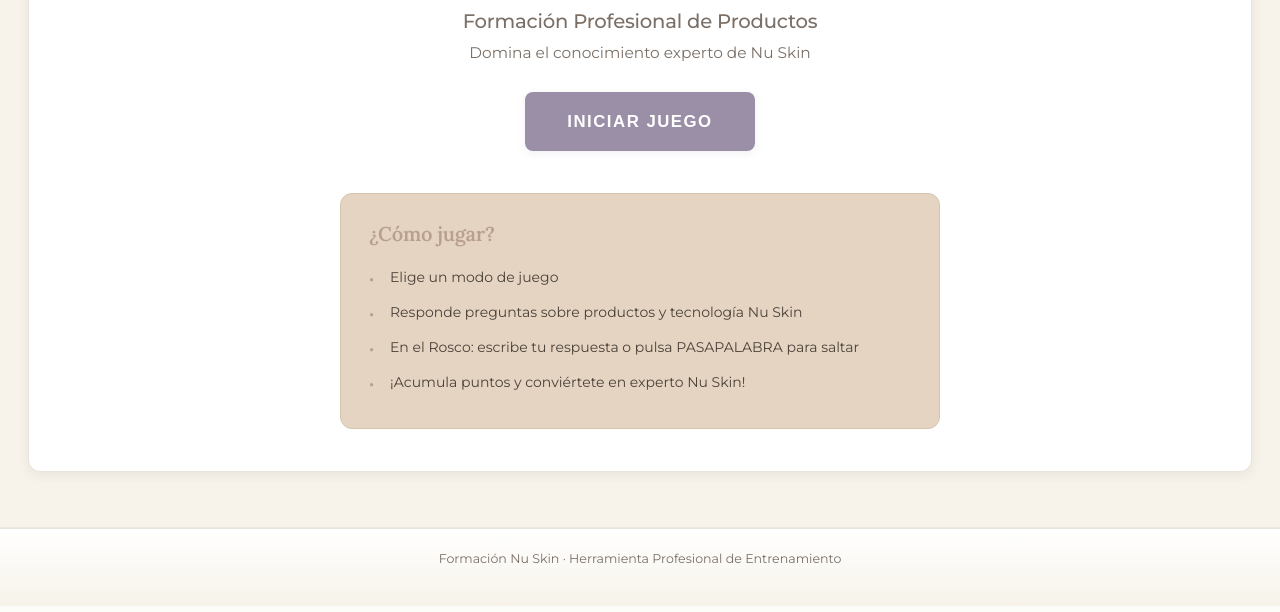
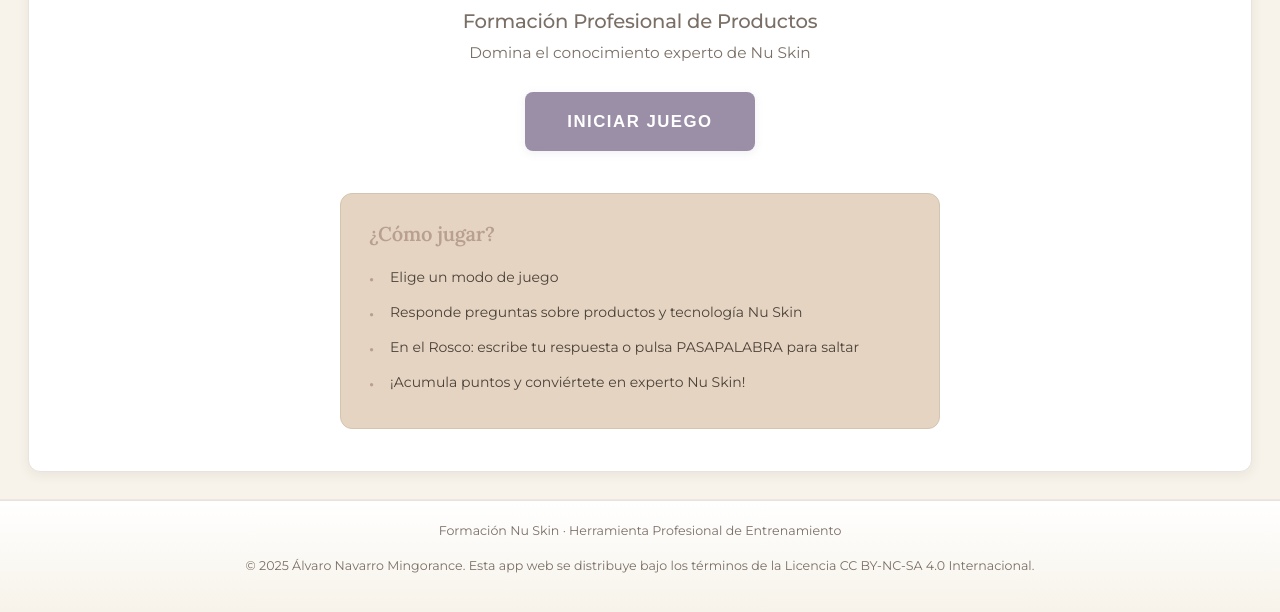
Before and after one commit to anavarromingo-cmyk/CandelaS, a plain HTML site: page index.html in a window 1280 px wide. Shown: the part 194-806 px from the top of the page. Drawn offline with Linux system fonts and the light colour scheme.

Commit message:
index.html

```diff
--- a/index.html
+++ b/index.html
@@ -242,6 +242,7 @@
 
     <footer class="footer">
         <p>Formación Nu Skin · Herramienta Profesional de Entrenamiento</p>
+        <p class="footer-copyright">© 2025 Álvaro Navarro Mingorance. Esta app web se distribuye bajo los términos de la Licencia CC BY-NC-SA 4.0 Internacional.</p>
     </footer>
 
     <script src="app.js"></script>
```
